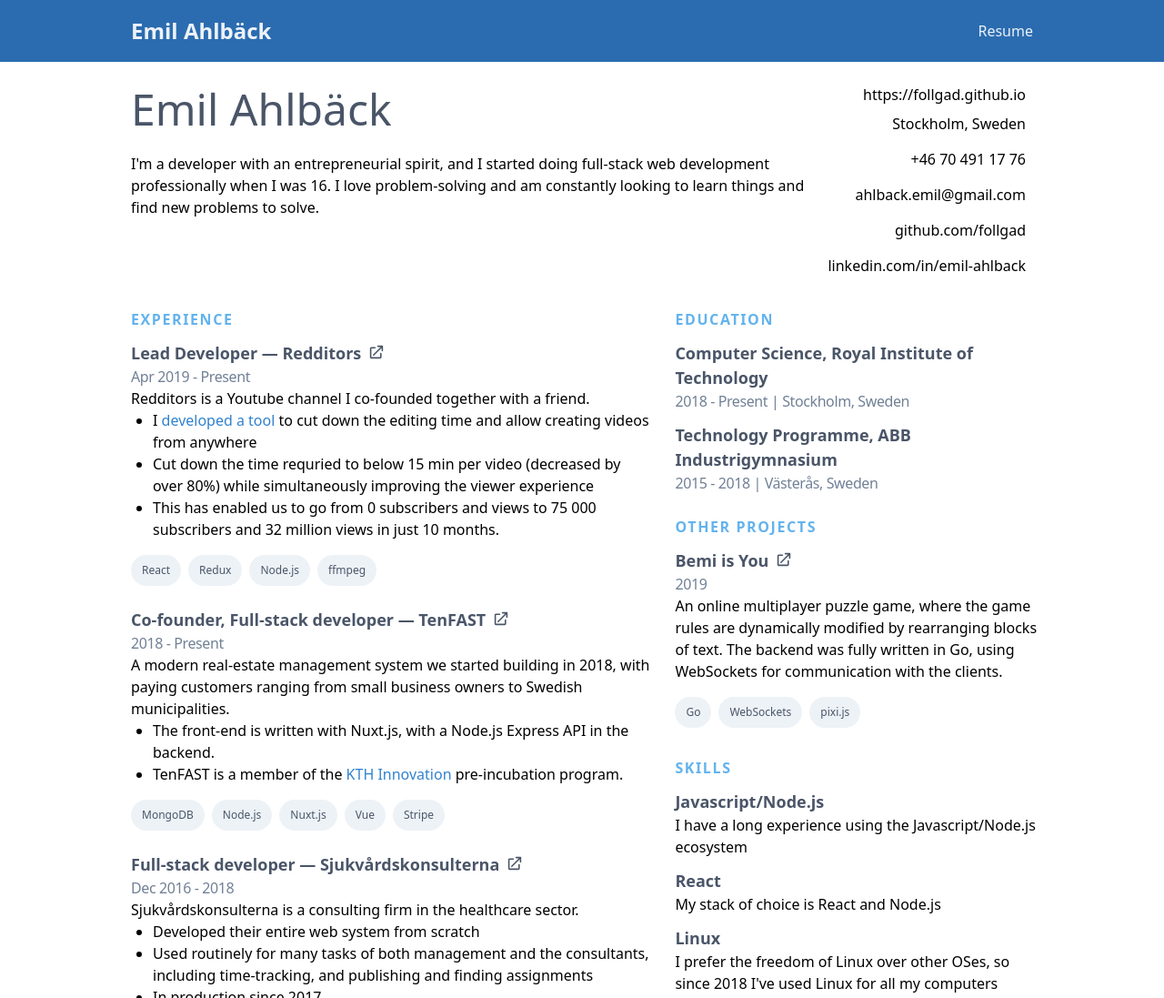
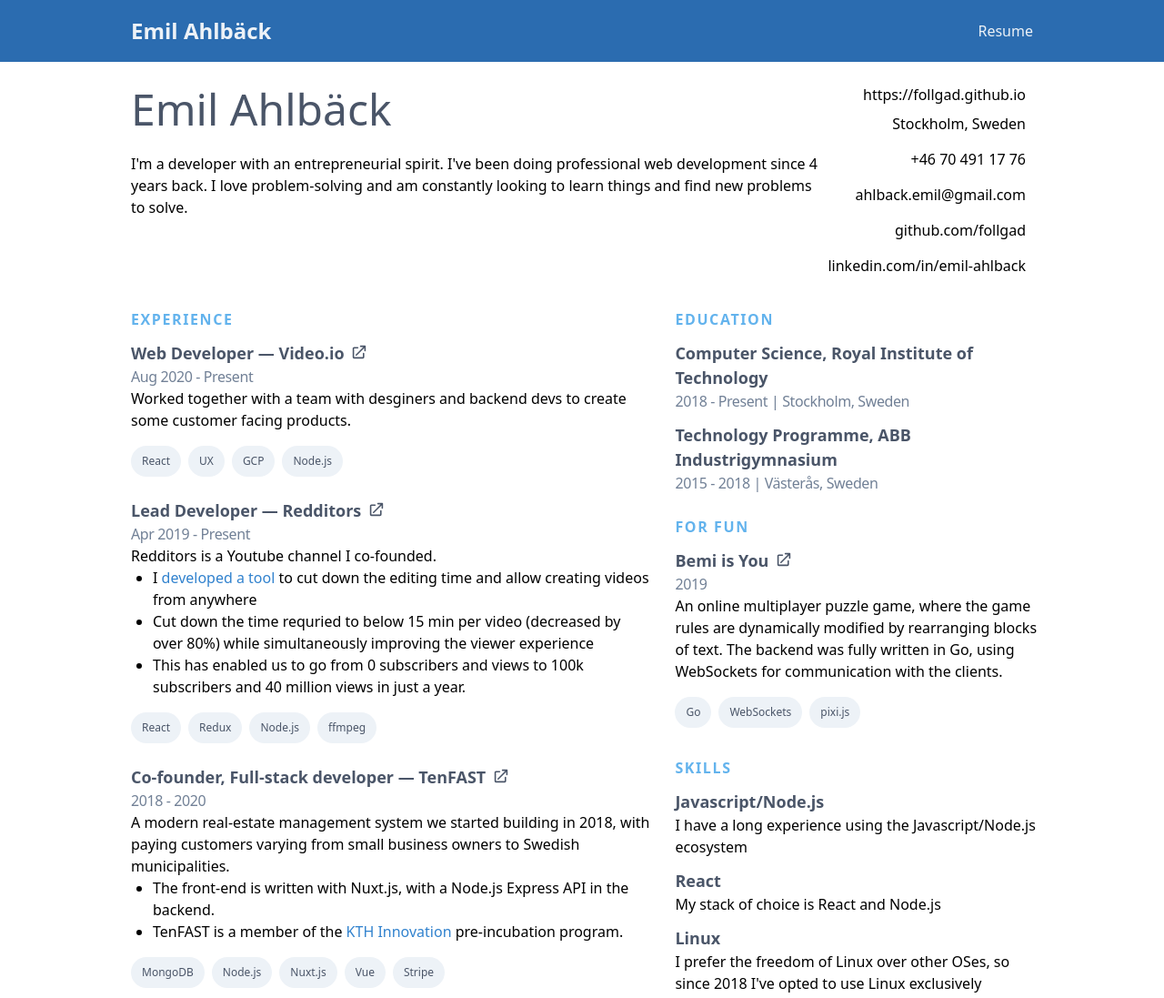
Before and after one commit to FOLLGAD/follgad.github.io, a Gatsby site: page /resume in a window 1280 px wide. Shown: the top 1097 px of the page at 91% size. Built offline with nearby package versions, Linux system fonts and the light colour scheme; Gatsby itself is replaced by a stand-in of ours; some icons are missing.

Commit message:
new things

```diff
--- a/src/components/experience.js
+++ b/src/components/experience.js
@@ -3,39 +3,59 @@ import React from "react"
 
 const linkIcon = (
   <svg className="w-4 inline-block ml-1 align-baseline" viewBox="2 2 20 20">
-		<path className="fill-current" d="M19 6.41L8.7 16.71a1 1 0 1 1-1.4-1.42L17.58 5H14a1 1 0 0 1 0-2h6a1 1 0 0 1 1 1v6a1 1 0 0 1-2 0V6.41zM17 14a1 1 0 0 1 2 0v5a2 2 0 0 1-2 2H5a2 2 0 0 1-2-2V7c0-1.1.9-2 2-2h5a1 1 0 0 1 0 2H5v12h12v-5z"></path>
+    <path
+      className="fill-current"
+      d="M19 6.41L8.7 16.71a1 1 0 1 1-1.4-1.42L17.58 5H14a1 1 0 0 1 0-2h6a1 1 0 0 1 1 1v6a1 1 0 0 1-2 0V6.41zM17 14a1 1 0 0 1 2 0v5a2 2 0 0 1-2 2H5a2 2 0 0 1-2-2V7c0-1.1.9-2 2-2h5a1 1 0 0 1 0 2H5v12h12v-5z"
+    ></path>
   </svg>
 )
 
-const Experience = ({ mainTitle, subTitle, from, to, link, children, tags }) => {
+const Experience = ({
+  mainTitle = "",
+  subTitle = "",
+  from,
+  to,
+  link,
+  children,
+  tags = [],
+}) => {
   const timeTitle = from
-		? (to
+    ? to
       ? from === to
         ? from
         : `${from} - ${to}`
-			: `${from} - Present`)
+      : `${from} - Present`
     : null
 
   return (
     <div className="pt-3">
       <div className="text-lg font-bold text-gray-700">
-				{link
-					? <a href={link} target="_blank" rel="noopener noreferrer">{mainTitle} {linkIcon}</a>
-					: mainTitle}
+        {link ? (
+          <a href={link} target="_blank" rel="noopener noreferrer">
+            {mainTitle} {linkIcon}
+          </a>
+        ) : (
+          mainTitle
+        )}
       </div>
       <div className="text-gray-600 tracking-tight">
         {timeTitle}
         {subTitle && timeTitle && " | "}
         {subTitle}
       </div>
-			<div className="">
-				{children}
+      <div className="">{children}</div>
+      {tags.length > 0 && (
+        <div className="mt-2 mb-1 flex items-center flex-wrap">
+          {tags.map(tag => (
+            <div
+              key={tag}
+              className="text-xs text-gray-700 mr-2 my-2 py-2 px-3 bg-gray-200 rounded-full"
+            >
+              {tag}
             </div>
-			{tags.length > 0 && <div className="mt-2 mb-1 flex items-center flex-wrap">
-				{tags.map(tag =>
-					<div key={tag} className="text-xs text-gray-700 mr-2 my-2 py-2 px-3 bg-gray-200 rounded-full">{tag}</div>
+          ))}
+        </div>
       )}
-			</div>}
     </div>
   )
 }
@@ -44,14 +64,11 @@ Experience.propTypes = {
   mainTitle: PropTypes.string,
   subTitle: PropTypes.string,
   timeTitle: PropTypes.string,
+  link: PropTypes.string,
+  from: PropTypes.string,
+  to: PropTypes.string,
   tags: PropTypes.array,
-}
-
-Experience.defaultProps = {
-	mainTitle: ``,
-	subTitle: ``,
-	timeTitle: ``,
-	tags: [],
+  children: PropTypes.arrayOf(PropTypes.element),
 }
 
 export default Experience
--- a/src/pages/resume.js
+++ b/src/pages/resume.js
@@ -37,7 +37,7 @@ const IndexPage = () => (
 				</div>
 
 				<p>
-					I'm a developer with an entrepreneurial spirit, and I started doing full-stack web development professionally when I was 16.
+					I'm a developer with an entrepreneurial spirit. I've been doing professional web development since 4 years back.
 					I love problem-solving and am constantly looking to learn things and find new problems to solve.
 				</p>
 			</div>
@@ -47,29 +47,40 @@ const IndexPage = () => (
 			<div className="flex-1 px-4 basis-25">
 				<ExperienceList name="Experience">
 					<Experience
+						mainTitle="Web Developer — Video.io"
+						from="Aug 2020"
+						link="https://video.io"
+						tags={["React", "UX", "GCP", "Node.js"]}
+					>
+						<p>
+							Worked together with a team with desginers and backend devs to create some customer facing products.
+						</p>
+					</Experience>
+					<Experience
 						mainTitle="Lead Developer — Redditors"
 						link="https://www.youtube.com/channel/UCmu_67Qpj7xBn7WxUoRi8FQ"
 						from="Apr 2019"
 						tags={["React", "Redux", "Node.js", "ffmpeg"]}
 					>
 						<p>
-							Redditors is a Youtube channel I co-founded together with a friend.
+							Redditors is a Youtube channel I co-founded.
 						</p>
 						<Sublist>
 							<SublistItem>I <a className="text-blue-600" href="https://app.redditvideomaker.com/">developed a tool</a> to cut down the editing time and allow creating videos from anywhere</SublistItem>
 							<SublistItem>Cut down the time requried to below 15 min per video (decreased by over 80%) while simultaneously improving the viewer experience</SublistItem>
-							<SublistItem>This has enabled us to go from 0 subscribers and views to 75 000 subscribers and 32 million views in just 10 months.</SublistItem>
+							<SublistItem>This has enabled us to go from 0 subscribers and views to 100k subscribers and 40 million views in just a year.</SublistItem>
 						</Sublist>
 					</Experience>
 					<Experience
 						mainTitle="Co-founder, Full-stack developer — TenFAST"
 						from="2018"
+						to="2020"
 						link="https://tenfast.se"
 						tags={["MongoDB", "Node.js", "Nuxt.js", "Vue", "Stripe"]}
 					>
 						<p>
 							A modern real-estate management system we started building in 2018,
-							with paying customers ranging from small business owners to Swedish municipalities.
+							with paying customers varying from small business owners to Swedish municipalities.
 						</p>
 						<Sublist>
 							<SublistItem>
@@ -148,7 +159,7 @@ const IndexPage = () => (
 						to="2018"
 					/>
 				</ExperienceList>
-				<ExperienceList name="Other projects">
+				<ExperienceList name="For fun">
 					{/* <p className="mt-2 text-gray-900">I've done many projects just for fun:</p> */}
 					<Experience
 						mainTitle="Bemi is You"
@@ -189,7 +200,7 @@ const IndexPage = () => (
 					<Experience
 						mainTitle="Linux"
 					>
-						I prefer the freedom of Linux over other OSes, so since 2018 I've used Linux for all my computers
+						I prefer the freedom of Linux over other OSes, so since 2018 I've opted to use Linux exclusively
 					</Experience>
 				</ExperienceList>
 				<ExperienceList name="Languages">
```
Also changed, not shown: package.json (+15 -15 lines), 1 other file. Lines whose indentation alone changed are shown as unchanged.
